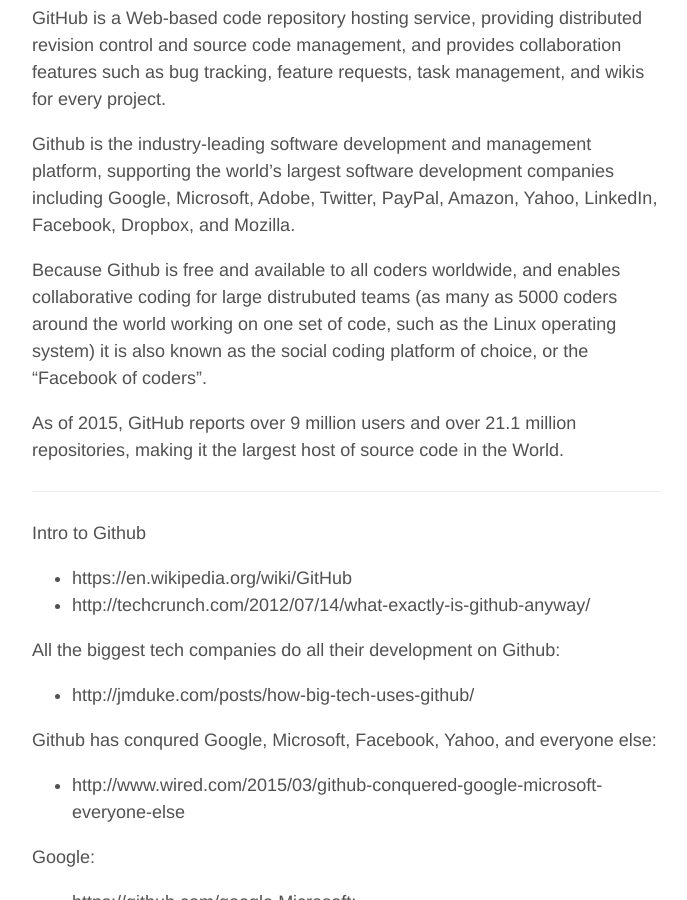
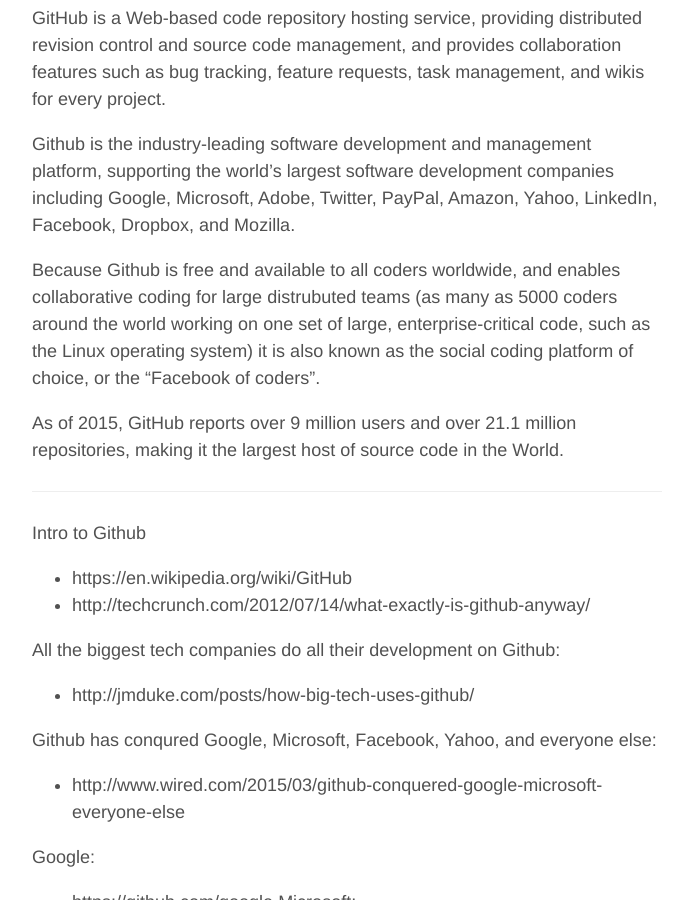
Before and after one commit to healthschema/healthschema.github.io, a Jekyll site: the page built from _posts/2015-08-20-github-intro.md, in a window 1280 px wide and 900 px high, scrolled down 439 px. Shown: the whole window, without its empty margins (293-980 px from the left). Built offline with Jekyll 4.4.1, drawn with Linux system fonts in a browser that asks for light colours.

Commit message:
Update 2015-08-20-github-intro.md

```diff
--- a/_posts/2015-08-20-github-intro.md
+++ b/_posts/2015-08-20-github-intro.md
@@ -13,7 +13,7 @@
 
 Github is the industry-leading software development and management platform, supporting the world's largest  software development companies including Google, Microsoft, Adobe, Twitter, PayPal, Amazon, Yahoo, LinkedIn, Facebook, Dropbox, and Mozilla.
 
-Because Github is free and available to all coders worldwide, and enables collaborative coding for large distrubuted teams (as many as 5000 coders around the world working on one set of code, such as the Linux operating system) it is also known as the social coding platform of choice, or the "Facebook of coders".
+Because Github is free and available to all coders worldwide, and enables collaborative coding for large distrubuted teams (as many as 5000 coders around the world working on one set of large, enterprise-critical code, such as the Linux operating system) it is also known as the social coding platform of choice, or the "Facebook of coders".
 
 As of 2015, GitHub reports over 9 million users and over 21.1 million repositories, making it the largest host of source code in the World.
 
```
